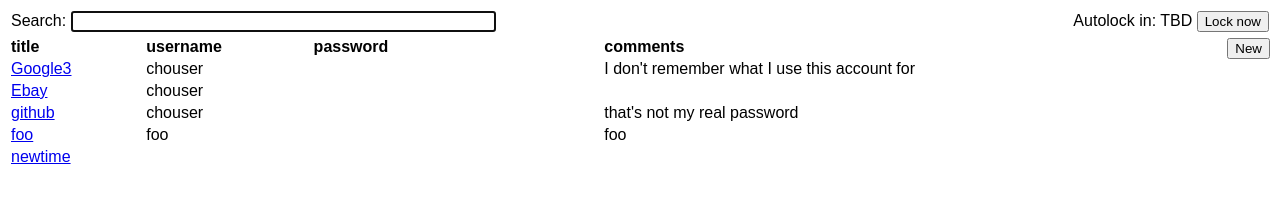
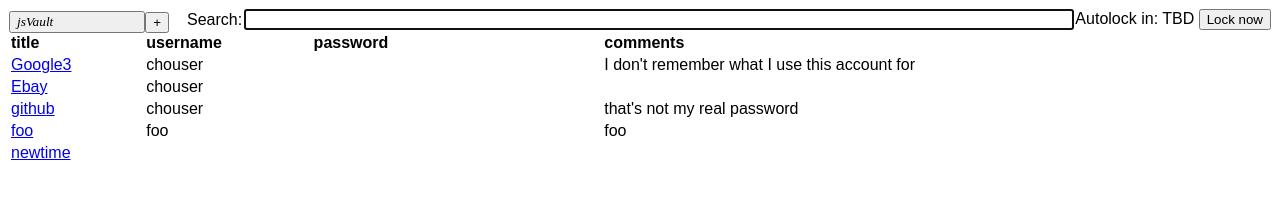
Before and after one commit to abrooks/jsvault, a plain HTML site: page index.html in a window 1280 px wide. Both pictures are taken after a click on the input "Unlock". Drawn offline with Linux system fonts and the light colour scheme.

Commit message:
Add menu to allow for higher numbers of less-common commands.

```diff
--- a/index.html
+++ b/index.html
@@ -54,12 +54,31 @@
     <div id="treasure">
       <table class="search">
         <tr>
-          <td>
-            Search: <input id="search" size="50" /><br />
+          <td class="menugroup">
+            <div class="menugroup-pad"></div>
+            <div class="menugroup">
+              <table class="menubtn">
+                <tr>
+                  <td class="menubtn"><button id="menubtn">jsVault</button></td>
+                  <td class="newacct"><button class="newacct">+</button></td>
+                </tr>
+              </table>
+              <div id="menu">
+                <button class="newacct">New entry</button>
+                <button class="locknow">Lock now</button>
+                <!--
+                <button id="import">Import entries</button>
+                <button>Change passphrase</button>
+                <button>Configuration</button>
+                -->
+              </div>
+            </div>
           </td>
+          <td width="0">Search:</td>
+          <td class="search"><input id="search" size="50" /></td>
           <td class="lockctrl">
             Autolock in: <span id="timeleft">TBD</span>
-            <button id="locknow">Lock now</button>
+            <button class="locknow">Lock now</button>
           </td>
         </tr>
       </table>
@@ -71,7 +90,6 @@
             <th>username</th>
             <th>password</th>
             <th>
-              <button id="newacct">New</button>
               comments
             </th>
           </tr>
--- a/jsvault.css
+++ b/jsvault.css
@@ -40,11 +40,70 @@ table { width: 100%; }
 th { text-align: left; }
 
 #treasure { display: none; }
-.lockctrl { text-align: right; }
+#search { width: 100%; }
+table.search { width: 100%; border-collapse: collapse; }
+td.search { width: 100%; }
+.lockctrl {
+  padding-left: 1ex;
+  white-space: nowrap;
+  width: 0;
+}
 .pw { color: #fff; }
 .pw::-moz-selection { color: #33f; background: #33f; }
 .pw::selection { color: #33f; background: #33f; }
-#newacct { position: absolute; right: 10px; }
+
+td.menugroup {
+  width: 10em;
+  vertical-align: top;
+}
+.menugroup-pad {
+  width: 11em;
+  height: 2px;
+}
+div.menugroup {
+  width: 10em;
+  position: absolute;
+}
+table.menubtn {
+  width: 100%;
+  border-collapse: collapse;
+}
+td.menubtn, td.newacct {
+  padding: 0;
+}
+td.menubtn {
+  width: 100%;
+}
+#menubtn {
+  width: 100%;
+  margin: 0;
+  text-align: left;
+  font-family: Times New Roman, serif;
+  font-style: italic;
+}
+button.newacct {
+  margin: 0;
+}
+#menu {
+  border: 1px #000 solid;
+  border-top: none;
+  background: #eee;
+  box-shadow: 4px 4px 5px #888;
+  -webkit-box-shadow: 2px 2px 4px #aaa;
+}
+#menu button {
+  display: block;
+  padding: 0.4ex;
+  margin: 0;
+  border: none;
+  background: none;
+  width: 100%;
+  text-align: left;
+}
+#menu button:focus, #menu button:hover {
+  background: #fff;
+}
+
 form#editform {
   display: none;
   position: absolute;
--- a/jsvault.js
+++ b/jsvault.js
@@ -2,6 +2,7 @@
 var data, editingIndex;
 
 function editacct(n) {
+  $('#menu').slideUp('fast');
   editingIndex = n;
   if(n >= 0) {
     $('.editonly').show();
@@ -65,7 +66,7 @@ $(function() {
     return tr;
   }
 
-  $('#locknow').click(function() {
+  $('.locknow').click(function() {
     $('#treasure').hide();
     data = null;
     $('#results').empty();
@@ -74,7 +75,17 @@ $(function() {
     $('#vpw').focus();
   });
 
-  $('#newacct').click(editacct);
+  var menu = $('#menu').hide();
+  $('#menubtn').click(function(){
+    if(menu.css('display') == 'none') {
+      menu.slideDown('fast');
+    }
+    else {
+      menu.slideUp('fast');
+    }
+  });
+
+  $('.newacct').click(editacct);
 
   $('#editform').submit(function(){
     // ok: save
```
